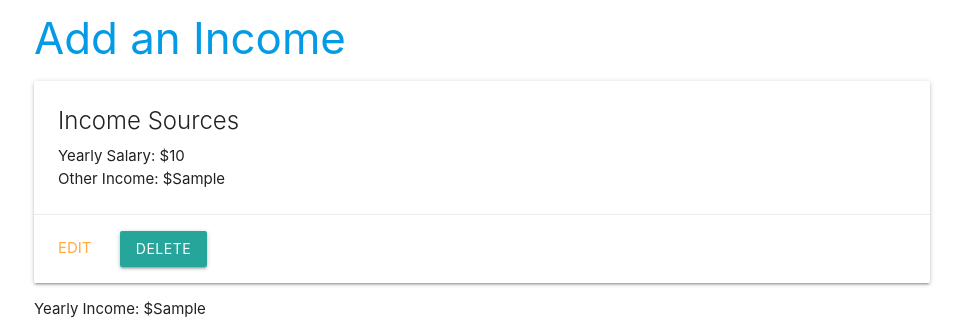
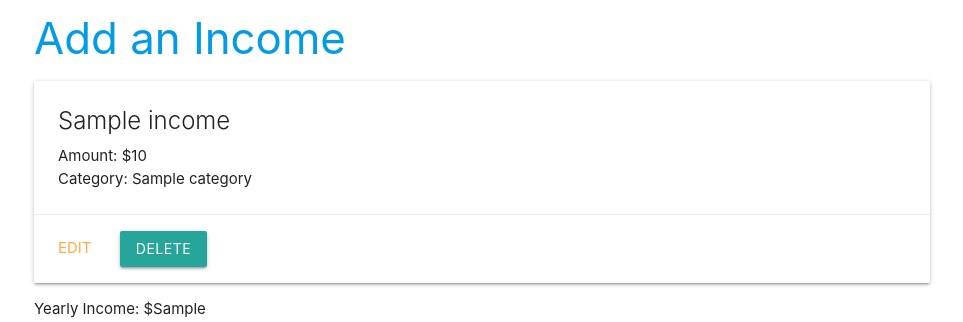
Before and after one commit to AlyssaAlonso/moneymap, a Django app: template main_app/templates/income/index.html in a window 1280 px wide. Shown: the part 189-511 px from the top of the page, without its empty margins (158-1121 px from the left). Run offline with Django 3.2, Linux system fonts and the light colour scheme; the template is opened without the code that fills it: most values are stand-ins (such as "Sample title", 1, 10 or a date in 2020).

Commit message:
resolve merge conflicts

```diff
--- a/main_app/templates/income/index.html
+++ b/main_app/templates/income/index.html
@@ -5,9 +5,9 @@
 {% for income in income %}
 <div class="card">
   <div class="card-content">
-    <span class="card-title">Income Sources</span>
-    <p>Yearly Salary: ${{ income.yearly_salary }}</p>
-    <p>Other Income: ${{ income.other_income }}</p>
+    <span class="card-title">{{ income.name }}</span>
+    <p>Amount: ${{ income.amount }}</p>
+    <p>Category: {{ income.category }}</p>
   </div>
   <div class="card-action">
     <form action="{% url 'income_delete' income.id %}" method="POST">
```
